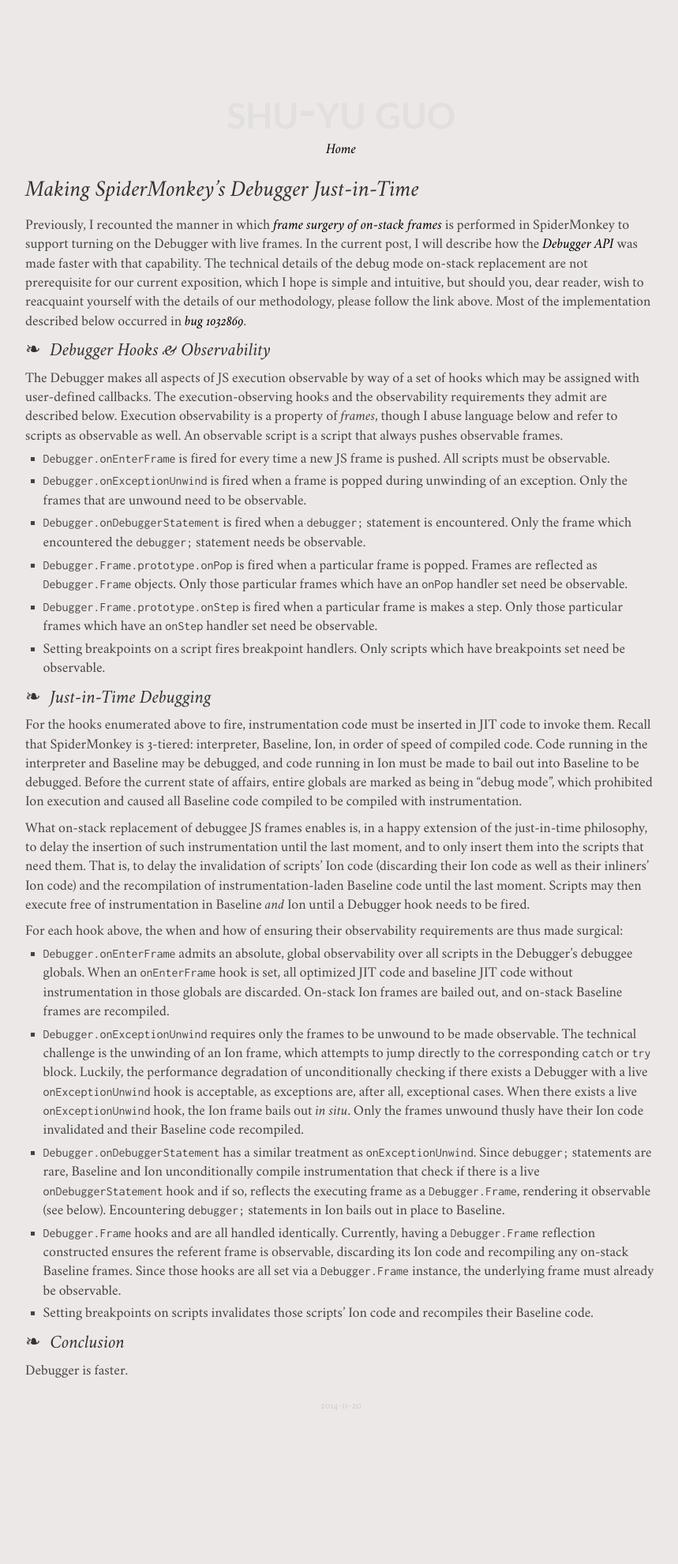
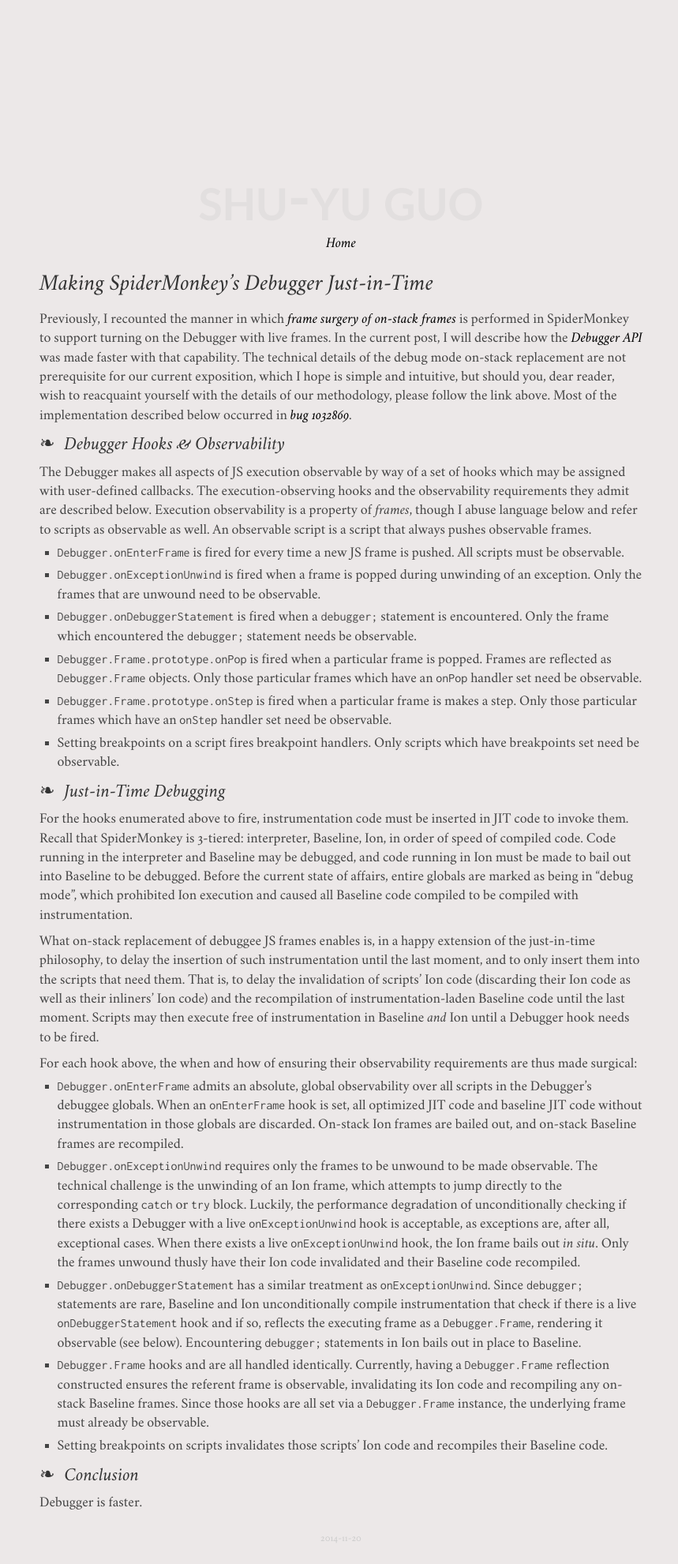
Before and after one commit to syg/personal-site, a Jekyll site: the page built from _posts/2014-11-20-speeding-up-debugger.md, in a window 1280 px wide. Shown: the whole page at 79% size, without its empty margins (208-1067 px from the left). Built offline with Jekyll 4.4.1, drawn with Linux system fonts in a browser that asks for light colours; before the commit the page ends 1813 px from its top, so only the background shows below that.

Commit message:
Fix css for iPhone

```diff
--- a/_posts/2014-11-20-speeding-up-debugger.md
+++ b/_posts/2014-11-20-speeding-up-debugger.md
@@ -97,7 +97,7 @@
 
 * `Debugger.Frame` hooks and are all handled identically. Currently, having a
   `Debugger.Frame` reflection constructed ensures the referent frame is
-  observable, discarding its Ion code and recompiling any on-stack Baseline
+  observable, invalidating its Ion code and recompiling any on-stack Baseline
   frames. Since those hooks are all set via a `Debugger.Frame` instance, the
   underlying frame must already be observable.
 
--- a/screen.css
+++ b/screen.css
@@ -20,7 +20,7 @@
     font-style: italic;
 }
 
-@media only screen and (min-device-width: 480px) {
+@media (min-width: 320px) {
     nav > a + a {
         margin-left: 4em;
     }
@@ -32,6 +32,8 @@
 
     section, nav, div#post {
         font: 18px/1.35 "Crimson", serif;
+        margin-left: 1em;
+        margin-right: 1em;
     }
 
     code {
@@ -39,7 +41,7 @@
     }
 }
 
-@media only screen and (min-device-width: 1024px) {
+@media (min-width: 1024px) {
     nav > a + a {
         margin-left: 8em;
     }
```
